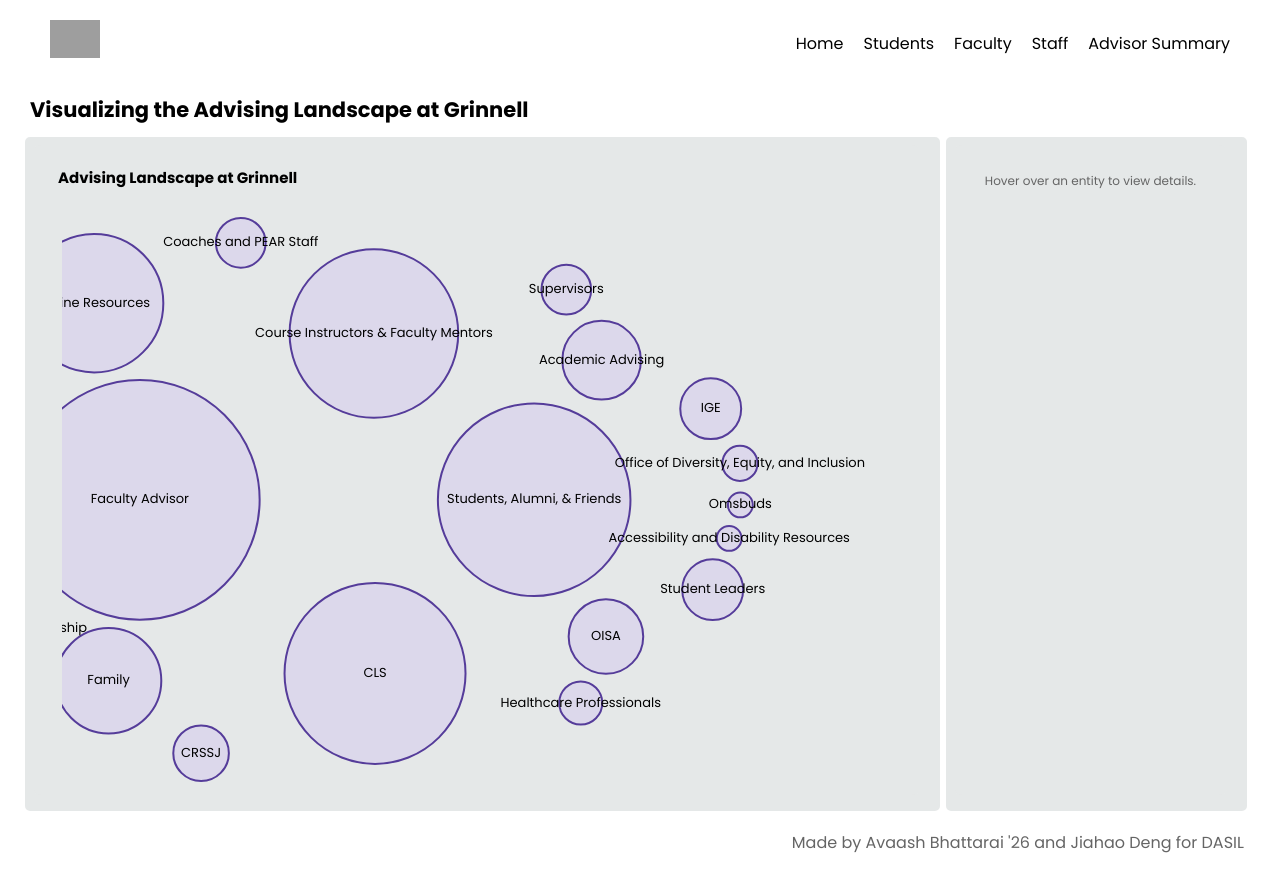
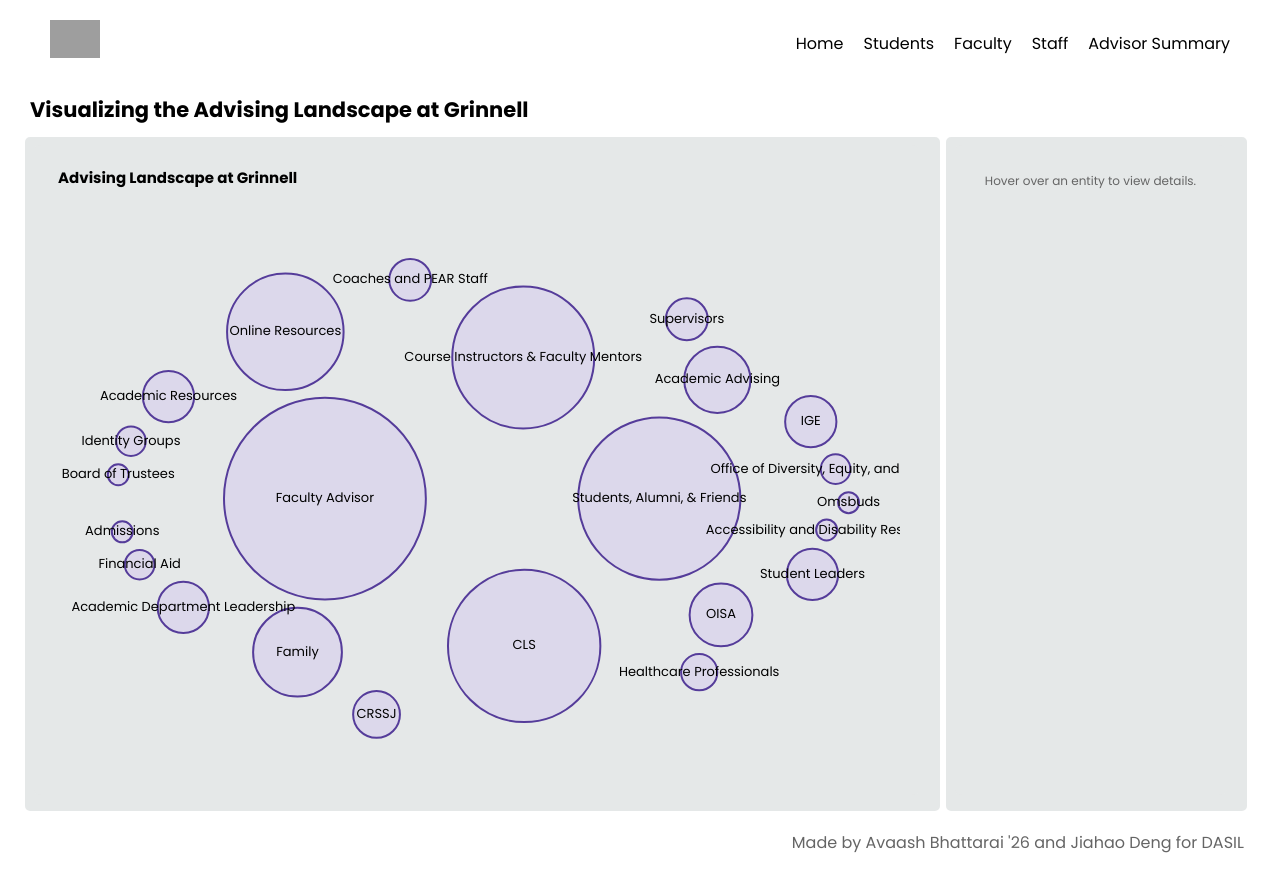
Before and after one commit to Jiahao-Grinnell/Advising-Map-Dashboard, a React (Create React App) app: page / in a window 1280 px wide. Built offline with nearby package versions, Linux system fonts and the light colour scheme; grey boxes are pictures that could not be loaded.

Commit message:
last issues

```diff
--- a/src/Home.tsx
+++ b/src/Home.tsx
@@ -25,7 +25,7 @@
         ) : (
           <p className="na">Did not survey.</p>
         )}
-        <h4>What faculty and staff claim {hoveredNode} help with?</h4>
+        <h4>What {hoveredNode} report they help with?</h4>
         {hoveredNode in onclickdefs.fs ? (
           onclickdefs.fs[hoveredNode as keyof typeof onclickdefs.fs]
             .split("\n")
@@ -53,10 +53,16 @@
         >
           <Grid item xs={12} className="grid-container no-outline sankey-con">
             <h2 className="title">{"Advising Landscape at Grinnell"}</h2>
-            <div style={{ display: "flex", justifyContent: "center" }}>
+            <div
+              style={{
+                display: "flex",
+                justifyContent: "center",
+                overflow: "scroll",
+              }}
+            >
               <CircularPacking
                 data={advisinglandscape}
-                width={window.innerWidth - 450}
+                width={window.innerWidth * 0.7}
                 height={600}
                 setHoveredNode={setHoveredNode}
               />
--- a/src/Summary.tsx
+++ b/src/Summary.tsx
@@ -42,7 +42,7 @@
   return (
     <Grid container spacing={1} style={{ height: "100%" }}>
       <Grid item xs={12}>
-        <Heading text={"New Title?"} />
+        <Heading text={"Types of Advising Provided by Faculty and Staff"} />
       </Grid>
       <Grid item xs={3} className="grid-container" style={{ minHeight: 680 }}>
         <DropdownSelector
--- a/src/charts/CirclePacking.tsx
+++ b/src/charts/CirclePacking.tsx
@@ -17,11 +17,18 @@
     .hierarchy(data)
     .sum((d) => d.value)
     .sort((a, b) => b.value! - a.value!);
-  const packGenerator = d3.pack<Tree>().size([width, height]).padding(10);
+  const packGenerator = d3
+    .pack<Tree>()
+    .size([width / 1.75, height])
+    .padding(10);
   const root = packGenerator(hierarchy);
 
   return (
-    <svg width={width} height={height} style={{ display: "inline-block" }}>
+    <svg
+      width={width / 0.7}
+      height={height}
+      style={{ display: "inline-block" }}
+    >
       {" "}
       {root
         .descendants()
@@ -29,7 +36,7 @@
         .map((node) => (
           <circle
             key={node.data.name}
-            cx={node.x * 1.75 - 500}
+            cx={node.x * 1.75 - 50}
             cy={node.y}
             r={node.r}
             stroke="#553C9A"
@@ -46,7 +53,7 @@
         .map((node) => (
           <text
             key={node.data.name}
-            x={node.x * 1.75 - 500}
+            x={node.x * 1.75 - 50}
             y={node.y}
             fontSize={13}
             fontWeight={0.4}
```
